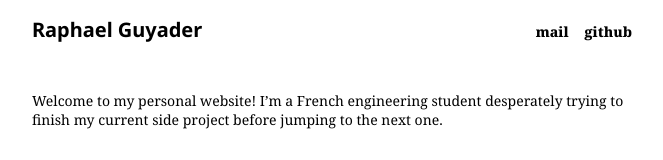
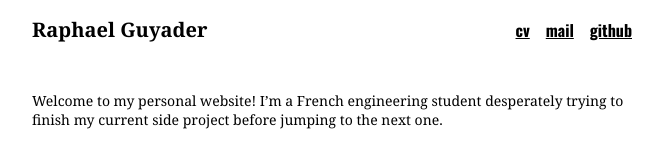
Before and after one commit to raph5/raph5.github.io, an Astro site: page / in a window 1280 px wide. Shown: the top 160 px of the page, without its empty margins (308-971 px from the left). Built offline with nearby package versions, Linux system fonts and the light colour scheme; Astro itself is replaced by a stand-in of ours; a web font is replaced by a local one.

Commit message:
cv and header update

```diff
--- a/src/layouts/BaseLayout.astro
+++ b/src/layouts/BaseLayout.astro
@@ -17,8 +17,9 @@ const description = frontmatter.description ?? "Raphael Guyader's personal websi
       <a class="header__title" href="/"><h1>Raphael Guyader</h1></a>
       <nav class="nav">
         <ul>
+          <li class="nav__link"><a href="/cv-raphael-guyader.pdf" target="_blank">cv</a></li>
           <li class="nav__link"><a href="mailto:raphguyader@gmail.com">mail</a></li>
-          <li class="nav__link"><a href="https://github.com/raph5" target="blank">github</a></li>
+          <li class="nav__link"><a href="https://github.com/raph5" target="_blank">github</a></li>
         </ul>
       </nav>
     </header>
--- a/src/styles/global.css
+++ b/src/styles/global.css
@@ -1,4 +1,4 @@
-@import url('https://fonts.googleapis.com/css2?family=Noto+Sans+Mono:wght@100..900&family=Noto+Sans:ital,wght@0,100..900;1,100..900&family=Noto+Serif:ital,wght@0,100..900;1,100..900&display=swap');
+@import url('https://fonts.googleapis.com/css2?family=Noto+Sans+Mono:wght@100..900&family=Noto+Sans:ital,wght@0,100..900;1,100..900&family=Oswald:wght@200..700&family=Noto+Serif:ital,wght@0,100..900;1,100..900&display=swap');
 
 :root {
   --bg1: #ffffff;
@@ -35,7 +35,6 @@ body::selection {
   margin-right: auto;
 }
 .header__title h1 {
-  font-family: 'Noto Sans', sans-serif;
   font-size: 20px;
   font-weight: bold;
   margin: 0;
@@ -60,15 +59,15 @@ body::selection {
   padding: 16px 0;
 }
 .nav__link:hover {
-  transform-origin: 0 calc(100%);
-  transform: skew(-10deg);
+  transform-origin: 0 calc(100% - 4px);
+  transform: scaleY(120%);
 }
 .nav__link a {
   color: var(--fg1);
-  font-family: 'Noto Serif', serif;
+  font-family: 'Oswald', sans-serif;
   font-weight: 800;
-  font-size: 14px;
-  text-decoration: none;
+  font-size: 16px;
+  text-decoration: underline;
 }
 
 .main p, .main a, .main li, .main code, .main b, .main i {
```
Also changed, not shown: 2 other files.
